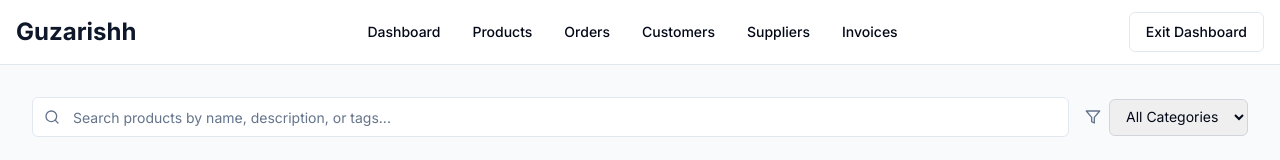
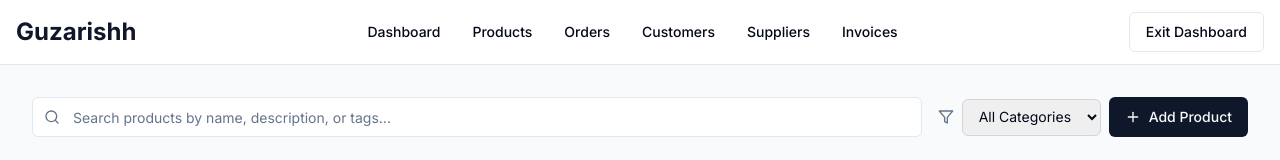
Before and after one commit to shawaz/guzarishh-web, a Next.js app: page /admin/products in a window 1280 px wide. Shown: the top 160 px of the page. Built offline with nearby package versions, Linux system fonts and the light colour scheme; no server answers; sample sign-in values are in the browser's storage.

Commit message:
Updated Add Product Button

```diff
--- a/src/app/admin/products/page.tsx
+++ b/src/app/admin/products/page.tsx
@@ -8,8 +8,7 @@
 import { Button } from '@/components/ui/button'
 import { Input } from '@/components/ui/input'
 import { Badge } from '@/components/ui/badge'
-import { Package, Plus, Search, Edit, Trash2, ArrowLeft, Eye, Filter } from 'lucide-react'
-import Link from 'next/link'
+import { Package, Plus, Search, Edit, Trash2, Filter } from 'lucide-react'
 import ProductForm from '@/components/product-form'
 import { Product } from '@/contexts/ConvexProductContext'
 import { Id } from '@/convex/_generated/dataModel'
@@ -114,6 +113,10 @@
                 <option value="Festive">Festive</option>
                 <option value="Office">Office</option>
               </select>
+              <Button onClick={handleAddNew}>
+                <Plus className="h-4 w-4 mr-2" />
+                Add Product
+              </Button>
             </div>
           </div>
         </div>
--- a/src/components/product-form.tsx
+++ b/src/components/product-form.tsx
@@ -172,6 +172,18 @@
       </CardHeader>
       <CardContent>
         <form onSubmit={handleSubmit} className="space-y-6">
+            {/* Image Upload */}
+            <div>
+            <label className="block text-sm font-medium mb-2">Product Images *</label>
+            <ImageUpload
+              onImageUpload={handleImageUpload}
+              onImageRemove={handleImageRemove}
+              images={uploadedImages}
+              maxImages={6}
+              aspectRatio="aspect-[3/4]"
+            />
+          </div>
+
           {/* Basic Information */}
           <div className="grid grid-cols-1 md:grid-cols-2 gap-4">
             <div>
@@ -256,21 +268,6 @@
               placeholder="Enter product description"
               className="w-full p-2 border border-gray-300 rounded-md h-24 resize-none"
             />
-          </div>
-
-          {/* Image Upload */}
-          <div>
-            <label className="block text-sm font-medium mb-2">Product Images *</label>
-            <ImageUpload
-              onImageUpload={handleImageUpload}
-              onImageRemove={handleImageRemove}
-              images={uploadedImages}
-              maxImages={6}
-              aspectRatio="aspect-[3/4]"
-            />
-            <p className="text-sm text-gray-500 mt-2">
-              Upload images to preview them. Images will be saved when you submit the form.
-            </p>
           </div>
 
           {/* Size */}
```
